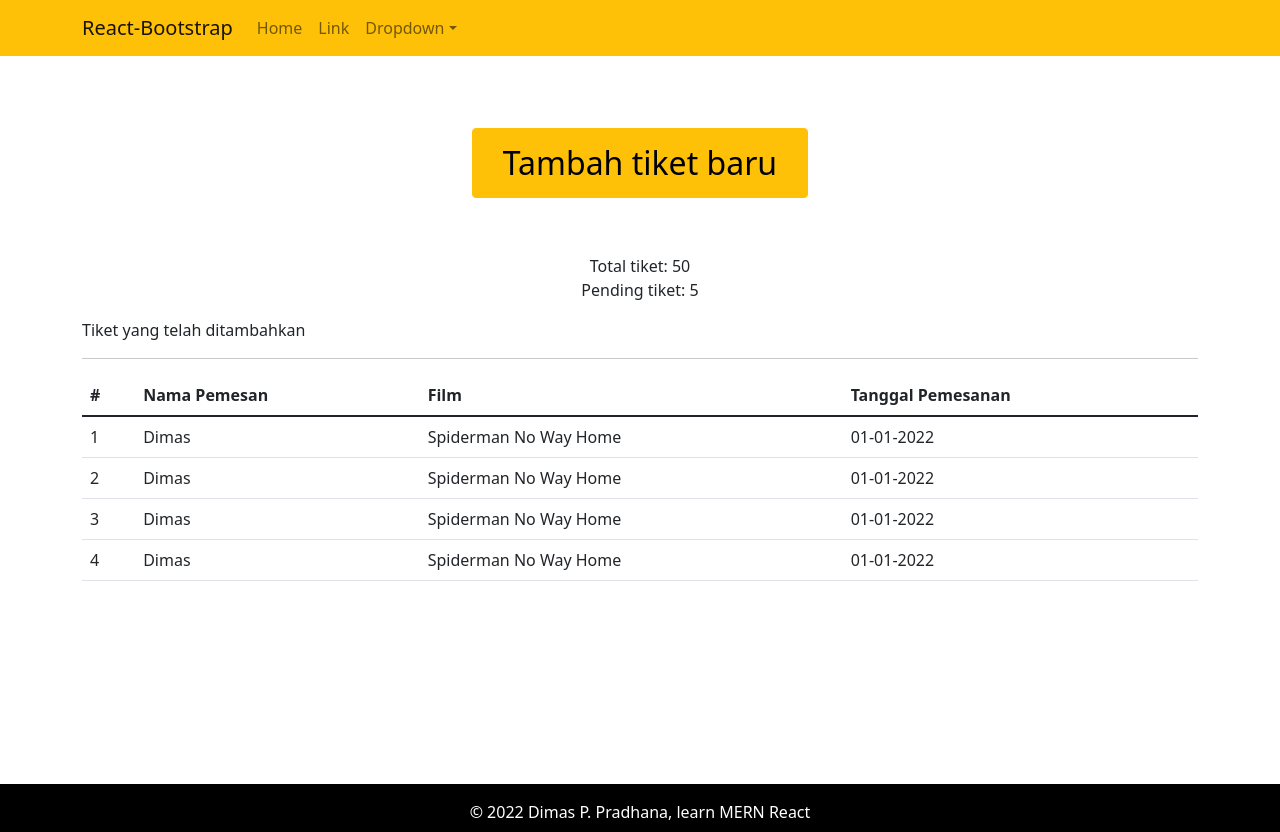
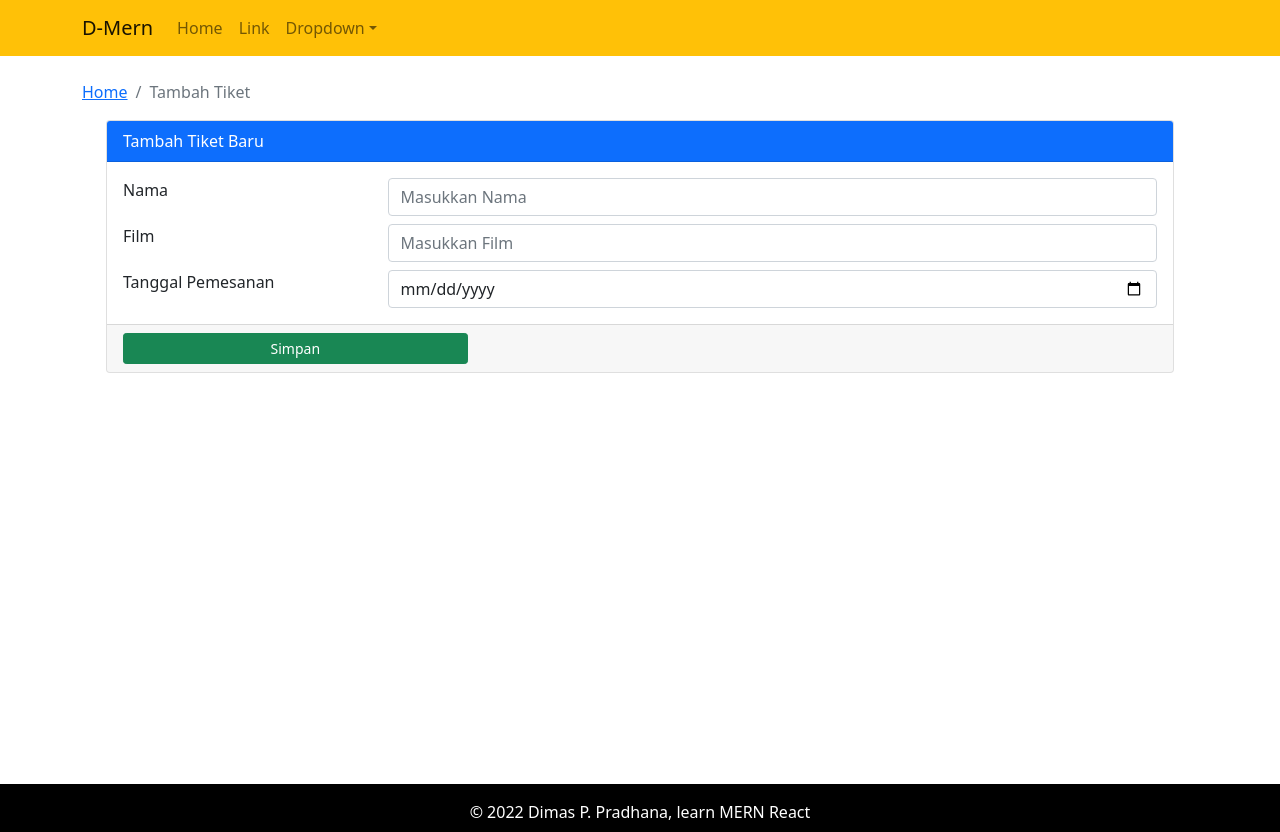
Before and after one commit to Taraz14/mern-frontend, a React (Create React App) app: page / in a window 1280 px wide. Built offline with nearby package versions, Linux system fonts and the light colour scheme.

Commit message:
form ticket

```diff
--- a/src/App.js
+++ b/src/App.js
@@ -1,7 +1,11 @@
 import React from "react";
 import "./App.css";
 
-import { Dashboard } from "./pages/dashboard/Dashboard.page";
+// import { Entry } from "./pages/entry/Entry.page";
+
+// import { Dashboard } from "./pages/dashboard/Dashboard.page";
+
+import { AddTicket } from "./pages/tiket-baru/AddTicket.page";
 
 import { DefaultLayout } from "./layout/DefaultLayout";
 
@@ -10,7 +14,8 @@ function App() {
     <div className="App">
       {/* <Entry /> */}
       <DefaultLayout>
-        <Dashboard />
+        {/* <Dashboard /> */}
+        <AddTicket />
       </DefaultLayout>
     </div>
   );
--- /dev/null
+++ b/src/component/breadcrumb/PageBreadcrumb.comp.js
@@ -0,0 +1,12 @@
+import React from "react";
+
+import Breadcrumb from "react-bootstrap/Breadcrumb";
+
+export const PageBreadcrumb = ({ page }) => {
+  return (
+    <Breadcrumb>
+      <Breadcrumb.Item href="#">Home</Breadcrumb.Item>
+      <Breadcrumb.Item active>{page}</Breadcrumb.Item>
+    </Breadcrumb>
+  );
+};
--- /dev/null
+++ b/src/component/form-tiket/FormTicket.comp.js
@@ -0,0 +1,88 @@
+import React from "react";
+import { Form, Container, Card, Button, Col, Row } from "react-bootstrap";
+
+import PropTypes from "prop-types";
+
+export const FormTicket = ({
+  handleOnChange,
+  handleOnSubmit,
+  frmData,
+  frmError,
+}) => {
+  console.log(frmData);
+  return (
+    <Container>
+      <Card>
+        <Form autoComplete="off" onSubmit={handleOnSubmit}>
+          <Card.Header className="bg-primary text-white">
+            Tambah Tiket Baru
+          </Card.Header>
+          <Card.Body>
+            <Form.Group as={Row} className="mb-2">
+              <Col sm={3}>
+                <Form.Label>Nama</Form.Label>
+              </Col>
+              <Col sm={9}>
+                <Form.Control
+                  type="text"
+                  name="nama"
+                  value={frmData.nama}
+                  onChange={handleOnChange}
+                  placeholder="Masukkan Nama"
+                  required
+                />
+                <Form.Text className="text-danger">
+                  {frmError.nama && "Nama wajib diisi"}
+                </Form.Text>
+              </Col>
+            </Form.Group>
+            <Form.Group as={Row} className="mb-2">
+              <Col sm={3}>
+                <Form.Label>Film</Form.Label>
+              </Col>
+              <Col sm={9}>
+                <Form.Control
+                  type="text"
+                  name="film"
+                  value={frmData.film}
+                  onChange={handleOnChange}
+                  placeholder="Masukkan Film"
+                  required
+                />
+              </Col>
+            </Form.Group>
+
+            <Form.Group as={Row}>
+              <Col sm={3}>
+                <Form.Label>Tanggal Pemesanan</Form.Label>
+              </Col>
+              <Col sm={9}>
+                <Form.Control
+                  type="date"
+                  name="tanggal"
+                  value={frmData.tanggal}
+                  onChange={handleOnChange}
+                  required
+                />
+              </Col>
+            </Form.Group>
+          </Card.Body>
+          <Card.Footer>
+            <Col sm={4} className="text-center d-grid gap-2">
+              <Button type="submit" variant="success" size="sm">
+                Simpan
+              </Button>
+            </Col>
+          </Card.Footer>
+        </Form>
+      </Card>
+    </Container>
+  );
+};
+
+FormTicket.propTypes = {
+  handleOnChange: PropTypes.func.isRequired,
+  handleOnSubmit: PropTypes.func.isRequired,
+  frmData: PropTypes.object.isRequired,
+  frmError: PropTypes.object.isRequired,
+};
--- a/src/layout/DefaultLayout.js
+++ b/src/layout/DefaultLayout.js
@@ -6,7 +6,7 @@ import { Footer } from "./partials/Footer.part";
 export const DefaultLayout = ({ children }) => {
   return (
     <div className="default-layout">
-      <header className="header">
+      <header className="header mb-2">
         <Header />
       </header>
       <main className="main">{children}</main>
--- a/src/layout/partials/Header.part.js
+++ b/src/layout/partials/Header.part.js
@@ -1,18 +1,12 @@
 import React from "react";
 
-import {
-  Navbar,
-  NavDropdown,
-  Container,
-  Nav,
-  NavbarBrand,
-} from "react-bootstrap";
+import { Navbar, NavDropdown, Container, Nav } from "react-bootstrap";
 
 export const Header = () => {
   return (
     <Navbar bg="warning" expand="lg">
       <Container>
-        <Navbar.Brand href="#home">React-Bootstrap</Navbar.Brand>
+        <Navbar.Brand href="#home">D-Mern</Navbar.Brand>
         <Navbar.Toggle aria-controls="basic-navbar-nav" />
         <Navbar.Collapse id="basic-navbar-nav">
           <Nav className="me-auto">
--- a/src/pages/dashboard/Dashboard.page.js
+++ b/src/pages/dashboard/Dashboard.page.js
@@ -6,9 +6,16 @@ import { TicketTable } from "../../component/tabel-component/TicketTable.comp";
 
 import tickets from "../../component/tabel-component/dummy-tickets.json";
 
+import { PageBreadcrumb } from "../../component/breadcrumb/PageBreadcrumb.comp";
+
 export const Dashboard = () => {
   return (
     <Container>
+      <Row>
+        <Col>
+          <PageBreadcrumb page="Dashboard" />
+        </Col>
+      </Row>
       <Row>
         <Col className="text-center mt-5 mb-2">
           <Button
--- a/src/pages/entry/Entry.page.js
+++ b/src/pages/entry/Entry.page.js
@@ -1,5 +1,4 @@
 import React, { useState } from "react";
-import Carousel from "react-bootstrap/Carousel";
 
 import { LoginForm } from "../../component/auth/Login.comp";
 import { ResetPassword } from "../../component/password-reset/PasswordReset.comp";
--- /dev/null
+++ b/src/pages/tiket-baru/AddTicket.page.js
@@ -0,0 +1,71 @@
+import React, { useState, useEffect } from "react";
+
+import { Container, Row, Col } from "react-bootstrap";
+
+import { FormTicket } from "../../component/form-tiket/FormTicket.comp";
+
+import { PageBreadcrumb } from "../../component/breadcrumb/PageBreadcrumb.comp";
+
+import { shortText } from "../../utils/validation";
+
+const initialFrmData = {
+  nama: "",
+  film: "",
+  tanggal: "",
+};
+
+const initialFrmError = {
+  nama: false,
+  film: false,
+  tanggal: false,
+};
+export const AddTicket = () => {
+  const [frmData, setFrmData] = useState(initialFrmData);
+  const [frmError, setFrmError] = useState(initialFrmError);
+  useEffect(() => {}, [frmError]);
+
+  const handleOnChange = (e) => {
+    const { name, value } = e.target;
+    setFrmData({
+      ...frmData,
+      [name]: value,
+    });
+
+    // console.log(name, value);
+  };
+
+  const handleOnSubmit = async (e) => {
+    e.preventDefault();
+
+    setFrmError(initialFrmError);
+
+    const isNamaValid = await shortText(frmData.nama);
+
+    setFrmError({
+      ...initialFrmError,
+      nama: !isNamaValid,
+    });
+
+    console.log("Form submit request received", frmData);
+  };
+
+  return (
+    <Container>
+      <Row>
+        <Col>
+          <PageBreadcrumb page="Tambah Tiket" />
+        </Col>
+      </Row>
+      <Row>
+        <Col>
+          <FormTicket
+            handleOnChange={handleOnChange}
+            handleOnSubmit={handleOnSubmit}
+            frmData={frmData}
+            frmError={frmError}
+          />
+        </Col>
+      </Row>
+    </Container>
+  );
+};
--- /dev/null
+++ b/src/utils/validation.js
@@ -0,0 +1,3 @@
+export const shortText = (str) => {
+  return str.length > 3 && str <= 100;
+};
```
Also changed, not shown: package.json (+7 -3 lines), 1 other file (tests, documents, lock files or other folders).
